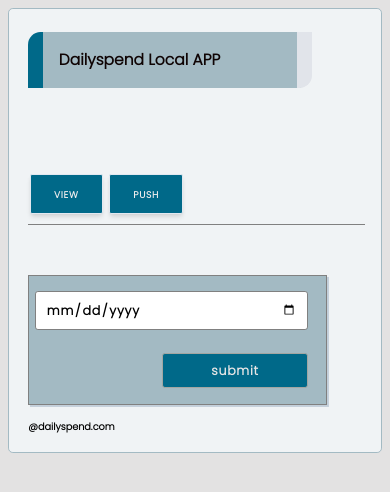
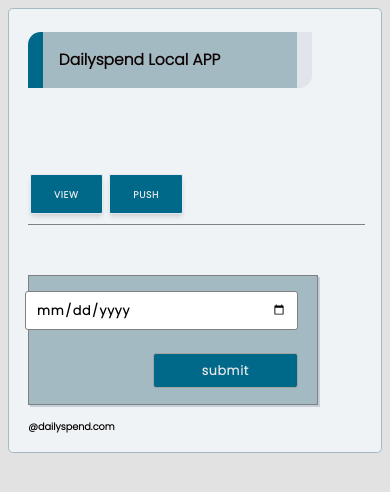
Before and after one commit to arjunaNR-gf/DailySpendLocal, a React (Create React App) app: page / in a window 390 px wide. Shown: the top 492 px of the page. Built offline with nearby package versions, Linux system fonts and the light colour scheme.

Commit message:
mobile view fix three

```diff
--- a/src/App.css
+++ b/src/App.css
@@ -269,7 +269,7 @@
   }
 
   .dailyspend--add--item-block {
-    width: 268px;
+    width: 258px;
     gap: 1.5rem;
   }
 
```
